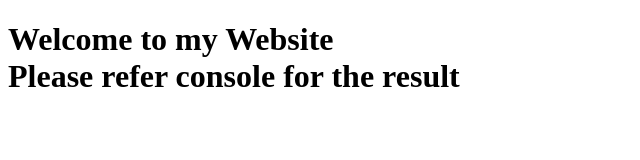
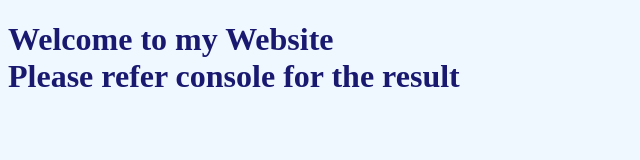
Before and after one commit to Nandini-Jayaram/Day7, a plain HTML site: page index.html in a window 1280 px wide. Shown: the whole page, without its empty margins (0-640 px from the left). Drawn offline with Linux system fonts and the light colour scheme; no server answers.

Commit message:
updated CSS

```diff
--- a/index.html
+++ b/index.html
@@ -4,6 +4,7 @@
     <meta charset="UTF-8" />
     <meta name="viewport" content="width=device-width, initial-scale=1.0" />
     <title>Day 7 Task</title>
+    <link rel="stylesheet" href="./style.css">
   </head>
   <body>
     <h1>
--- a/style.css
+++ b/style.css
@@ -0,0 +1,6 @@
+h1{
+    color:midnightblue;
+}
+body{
+    background-color: aliceblue;
+}
```
